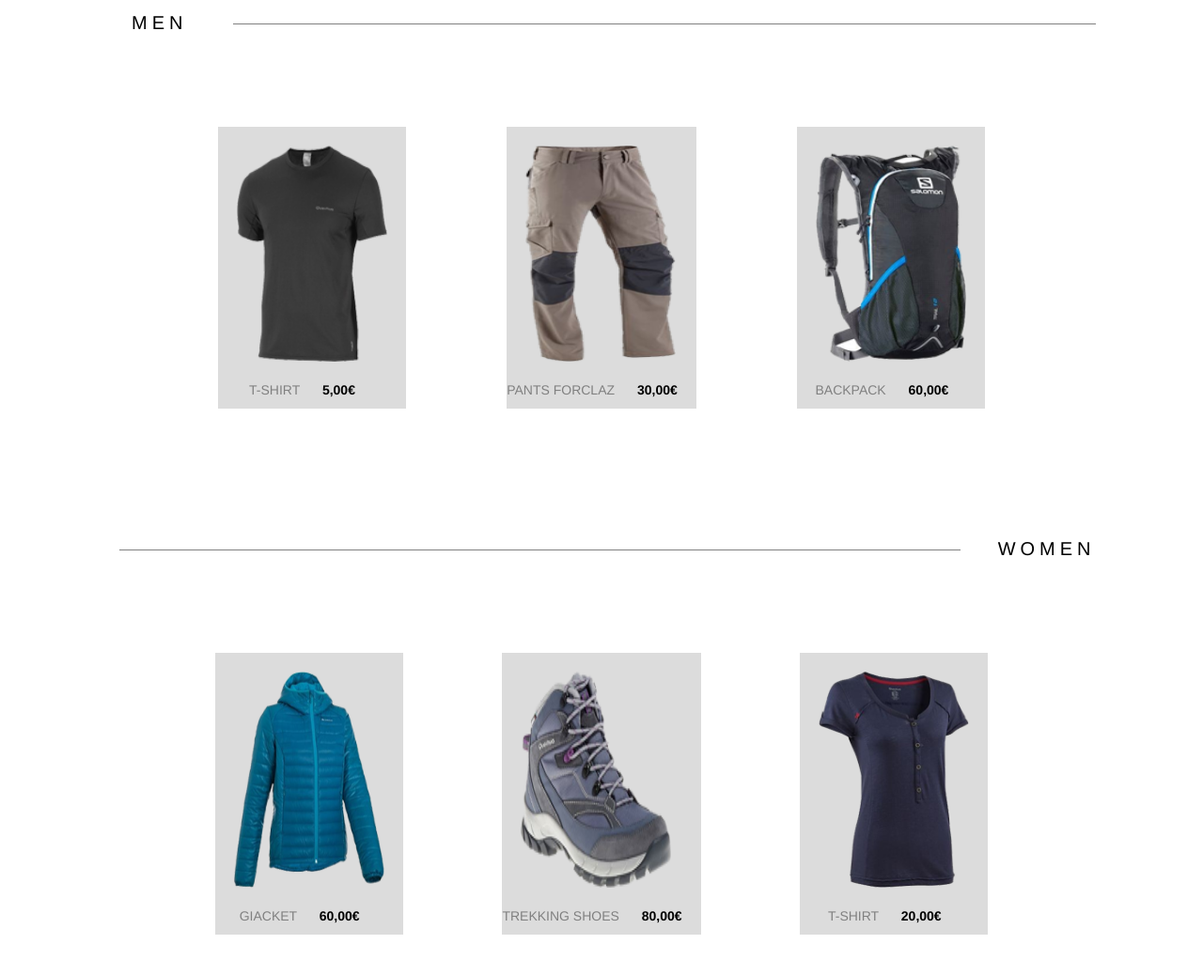
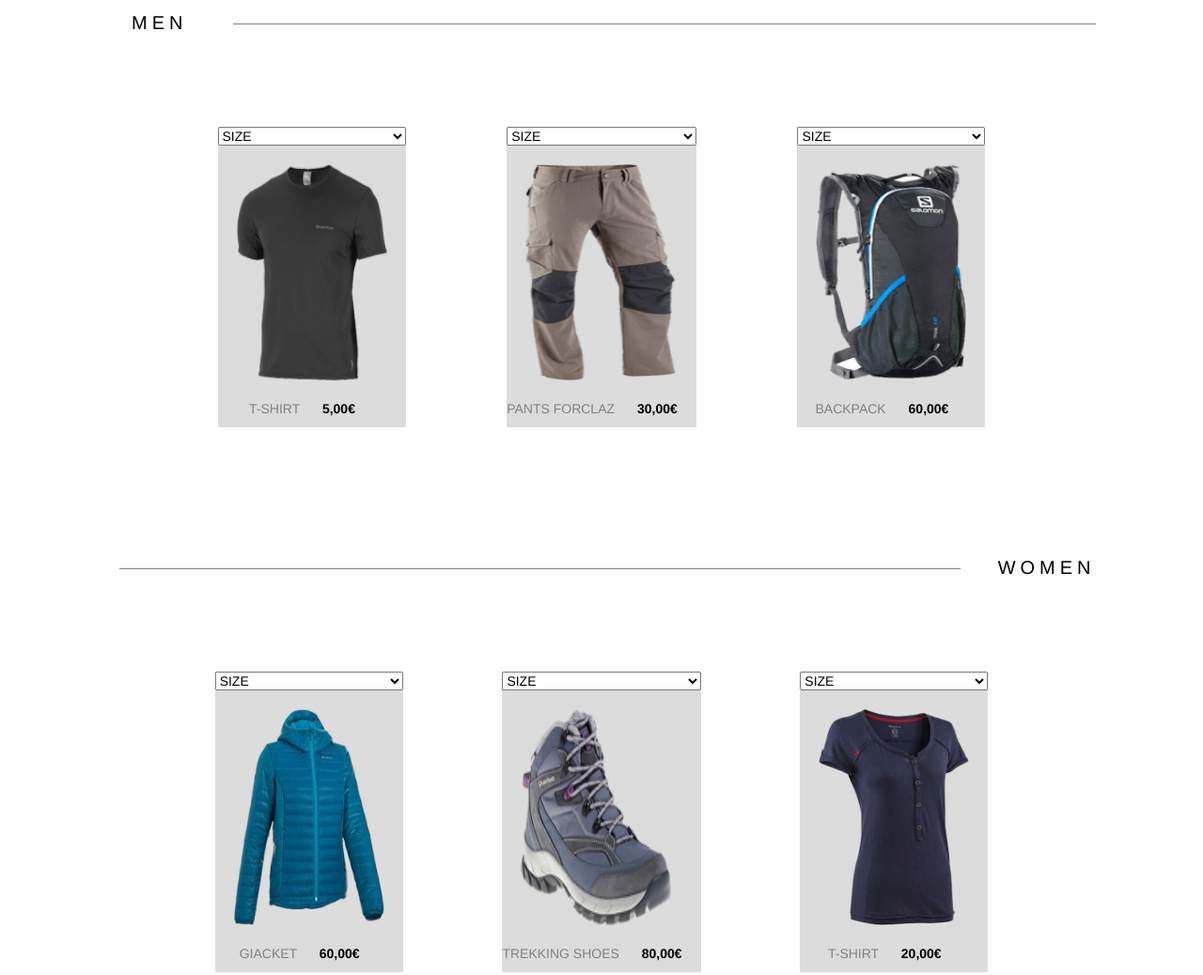
Before and after one commit to liciolentimo/moringacore, a plain HTML site: page index.html in a window 1280 px wide. Shown: the part 880-1918 px from the top of the page at 94% size. Drawn offline with nearby package versions, Linux system fonts and the light colour scheme.

Commit message:
Added select tag for size

```diff
--- a/index.html
+++ b/index.html
@@ -46,7 +46,8 @@
 
              <aside class="container">
               <div class="items-stack" id="items-list">
-
+                  <select id=item-top>
+                      <option value="SIZE" style="color:gray">SIZE</option></select>
                 <img class="image" src="assets/products/tshirt.png">
                 <p id="item">T-SHIRT  <span><b> 5,00€ </b></span></p>
 
@@ -54,12 +55,16 @@
 
 
               <div class="items-stack">
+                  <select id=item-top>
+                      <option value="SIZE" style="color:gray">SIZE</option></select>
                 <img class="image" src="assets/products/pants.png">
                  <p id="item">PANTS FORCLAZ <span><b> 30,00€</b></span> </p>
 
               </div>
 
               <div class="items-stack">
+                  <select id=item-top>
+                      <option value="SIZE" style="color:gray">SIZE</option></select>
                 <img class="image" src="assets/products/backpack.png">
                 <p id="item">BACKPACK  <span><b> 60,00€</b> </span></p>
 
@@ -78,20 +83,26 @@
 
               <aside class="container">
                 <div class="items-stack" id="items-list">
+                    <select id=item-top>
+                      <option value="SIZE" style="color:gray">SIZE</option></select>
+                  <img class="image" src="assets/products/giacket.png">
 
-                  <img class="image" src="assets/products/giacket.png">
                   <p id="item">GIACKET  <span><b> 60,00€ </b></span></p>
 
                 </div>
 
 
                 <div class="items-stack">
+                    <select id=item-top>
+                        <option value="SIZE" style="color:gray">SIZE</option></select>
                   <img class="image" src="assets/products/trekkingshoes.png">
                    <p id="item">TREKKING SHOES <span><b> 80,00€</b></span> </p>
 
                 </div>
 
                 <div class="items-stack">
+                    <select id=item-top>
+                        <option value="SIZE" style="color:gray">SIZE</option></select>
                   <img class="image" src="assets/products/tshirt_ladies.png">
                   <p id="item">T-SHIRT  <span><b> 20,00€ </b></span></p>
 
```
